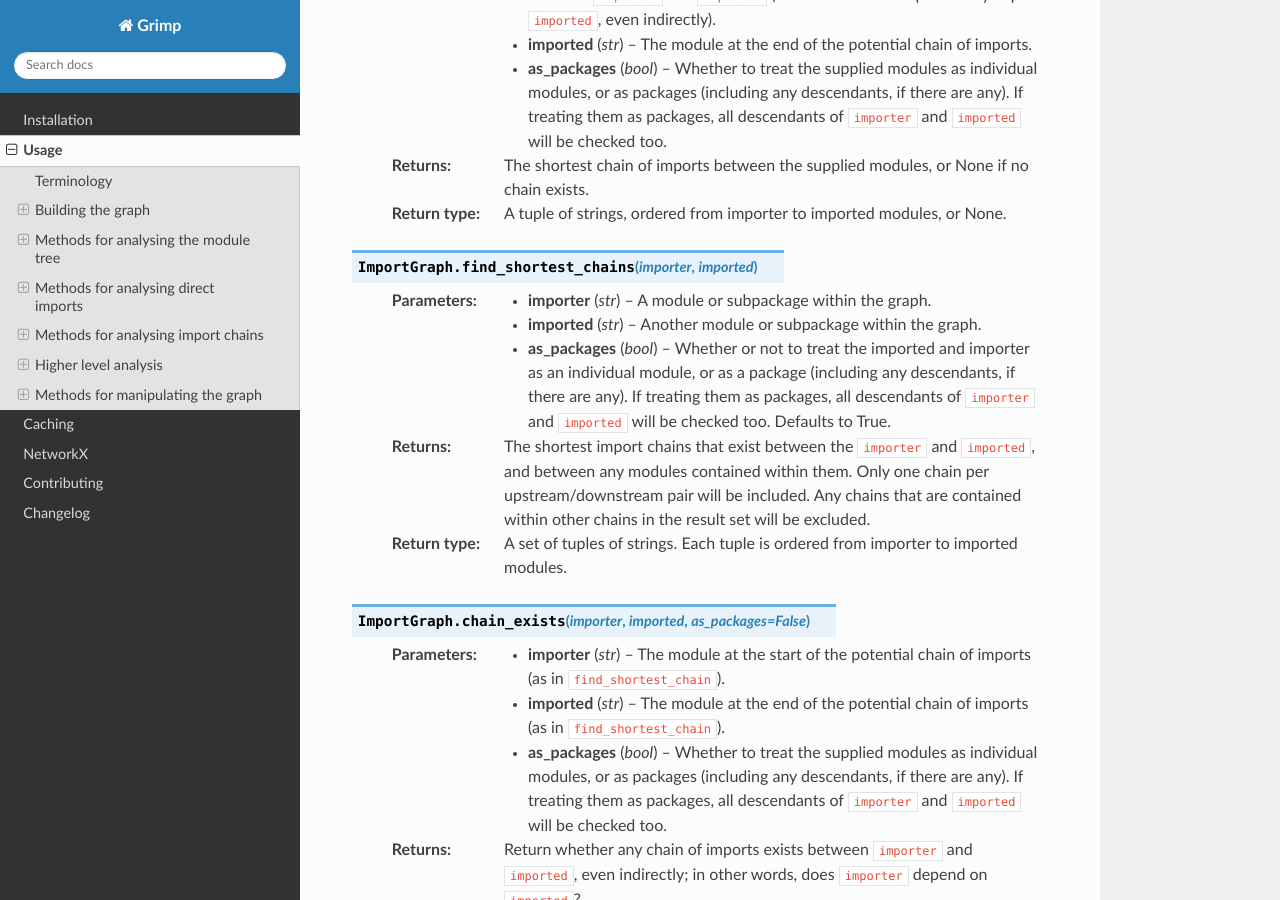
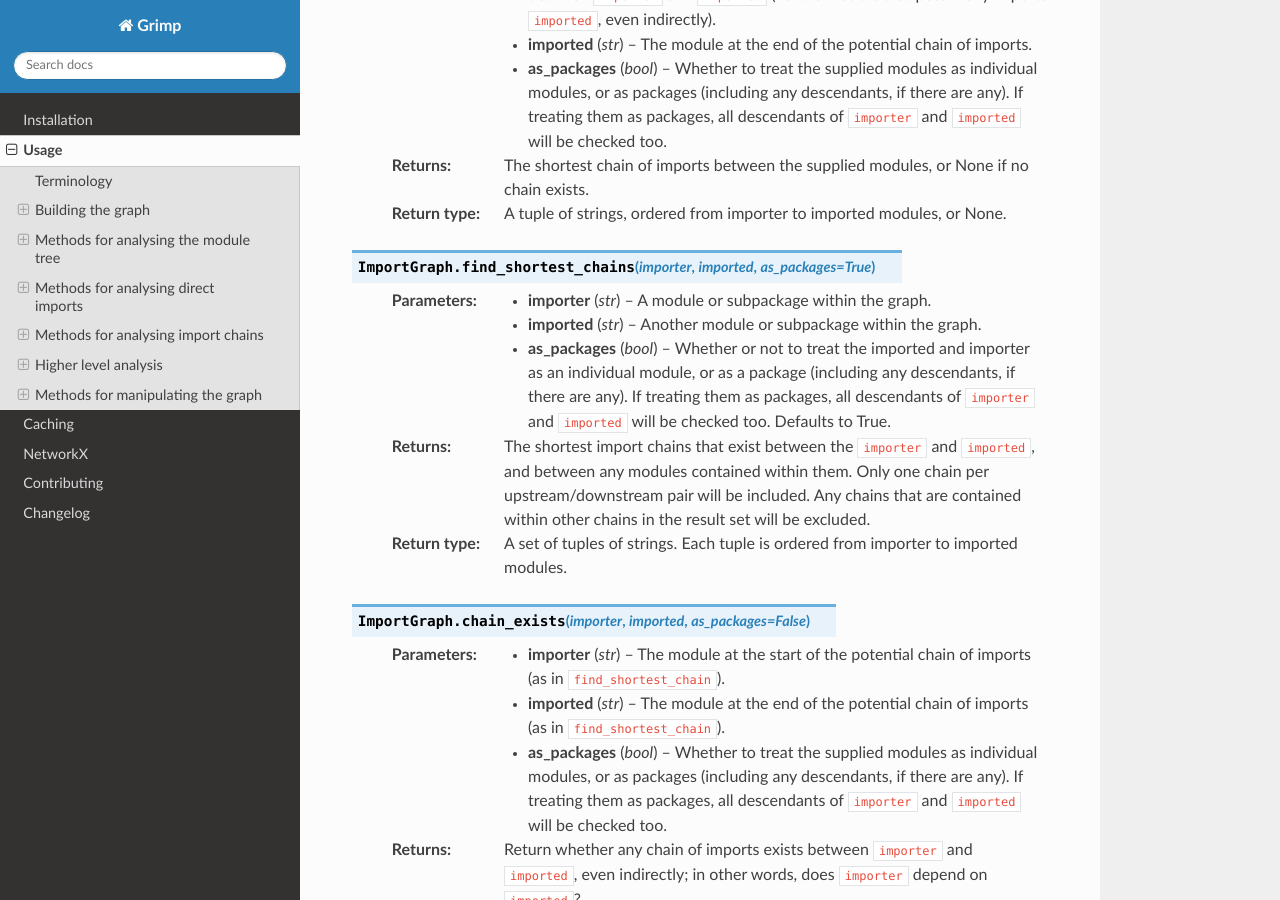
Before and after one commit to seddonym/grimp, a Sphinx documentation site: the page built from docs/usage.rst, in a window 1280 px wide and 900 px high, scrolled down 5141 px. Built offline with Sphinx 7.4.7 and the Read the Docs theme 3.1.0, drawn with Linux system fonts in a browser that asks for light colours.

Commit message:
Add as_packages to find_shortest_chains signature in usage doc

```diff
--- a/docs/usage.rst
+++ b/docs/usage.rst
@@ -228,7 +228,7 @@ Methods for analysing import chains
     :return: The shortest chain of imports between the supplied modules, or None if no chain exists.
     :rtype: A tuple of strings, ordered from importer to imported modules, or None.
 
-.. py:function:: ImportGraph.find_shortest_chains(importer, imported)
+.. py:function:: ImportGraph.find_shortest_chains(importer, imported, as_packages=True)
 
     :param str importer: A module or subpackage within the graph.
     :param str imported: Another module or subpackage within the graph.
```
